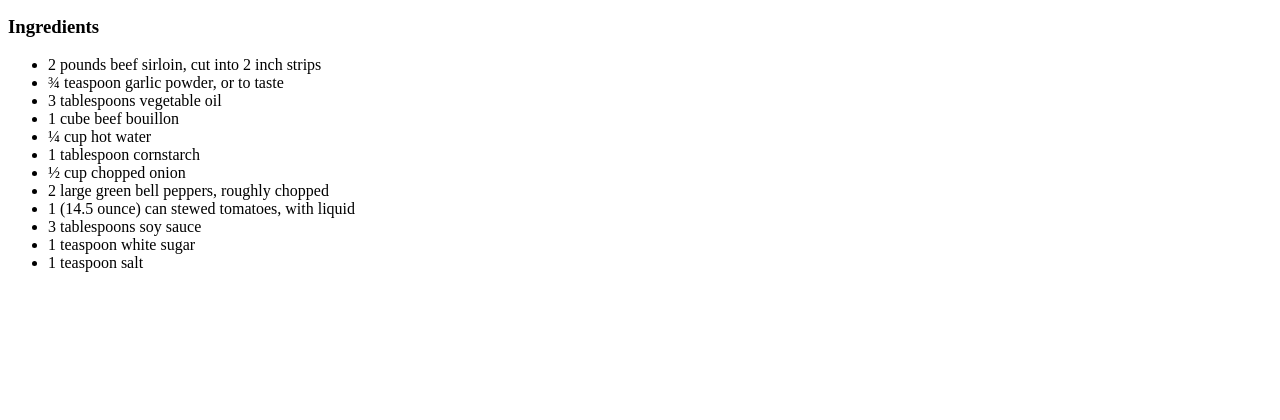
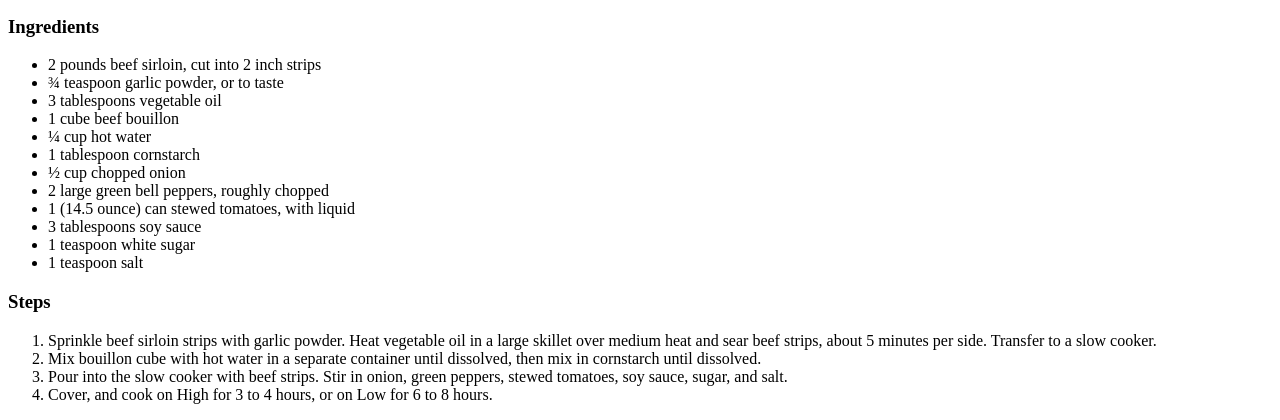
Before and after one commit to A1r0x/odin-recipes, a plain HTML site: page recipes/steak.html in a window 1280 px wide. Shown: the part 421-841 px from the top of the page. Before the commit the page ends 800 px from the top, so only its background shows below. Drawn offline with Linux system fonts and the light colour scheme.

Commit message:
Create ordered list of steps for steak.html

```diff
--- a/recipes/steak.html
+++ b/recipes/steak.html
@@ -27,5 +27,13 @@
         <li>1 teaspoon white sugar</li>
         <li>1 teaspoon salt</li>
     </ul>
+
+    <h3>Steps</h3>
+    <ol>
+        <li>Sprinkle beef sirloin strips with garlic powder. Heat vegetable oil in a large skillet over medium heat and sear beef strips, about 5 minutes per side. Transfer to a slow cooker.</li>
+        <li>Mix bouillon cube with hot water in a separate container until dissolved, then mix in cornstarch until dissolved.</li>
+        <li>Pour into the slow cooker with beef strips. Stir in onion, green peppers, stewed tomatoes, soy sauce, sugar, and salt.</li>
+        <li>Cover, and cook on High for 3 to 4 hours, or on Low for 6 to 8 hours.</li>
+    </ol>
 </body>
 </html>
```
